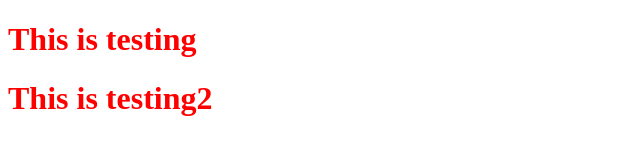
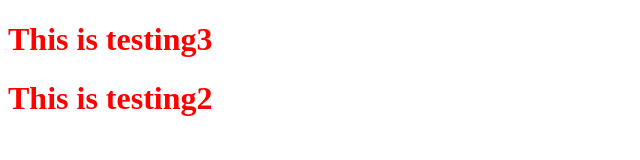
Before and after one commit to eddy1129/Testing, a plain HTML site: page index.html in a window 1280 px wide. Shown: the full height of the page, 0-640 px from the left. Drawn offline with Linux system fonts and the light colour scheme.

Commit message:
Update index.html

```diff
--- a/index.html
+++ b/index.html
@@ -9,7 +9,7 @@
     <title>Document</title>
 </head>
 <body>
-    <h1>This is testing</h1>
+    <h1>This is testing3</h1>
     <h1>This is testing2</h1>
 </body>
 </html>
```
